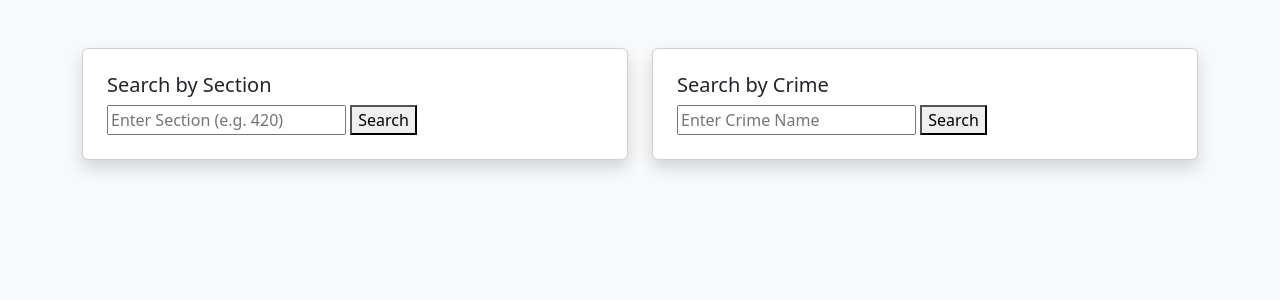
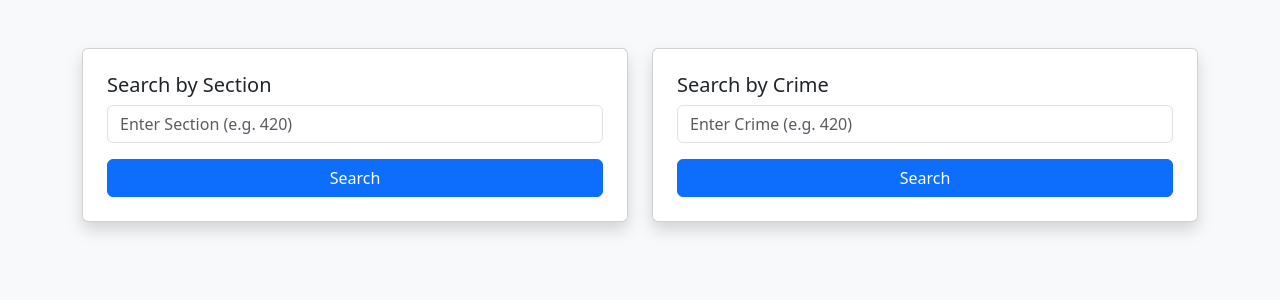
Before and after one commit to sdeepaknetha/legal-ai-assistant, a FastAPI app: page / in a window 1280 px wide. Shown: the part 54-354 px from the top of the page. Run offline with FastAPI, Linux system fonts and the light colour scheme.

Commit message:
Update index.html

```diff
--- a/templates/index.html
+++ b/templates/index.html
@@ -21,8 +21,8 @@
 <div class="card p-4 shadow">
 <h5>Search by Section</h5>
 <form action="/search_section" method="post">
-    <input type="text" name="section" placeholder="Enter Section (e.g. 420)" required>
-    <button type="submit">Search</button>
+    <input type="text" class="form-control mb-3" name="section" placeholder="Enter Section (e.g. 420)" required>
+<button class="btn btn-primary w-100" type="submit">Search</button>
 </form>
 </div>
 
@@ -33,8 +33,8 @@
 <div class="card p-4 shadow">
 <h5>Search by Crime</h5>
 <form action="/search_crime" method="post">
-    <input type="text" name="crime" placeholder="Enter Crime Name" required>
-    <button type="submit">Search</button>
+    <input type="text" class="form-control mb-3" name="crime" placeholder="Enter Crime (e.g. 420)" required>
+<button class="btn btn-primary w-100" type="submit">Search</button>
 </form>
 </div>
 
```
